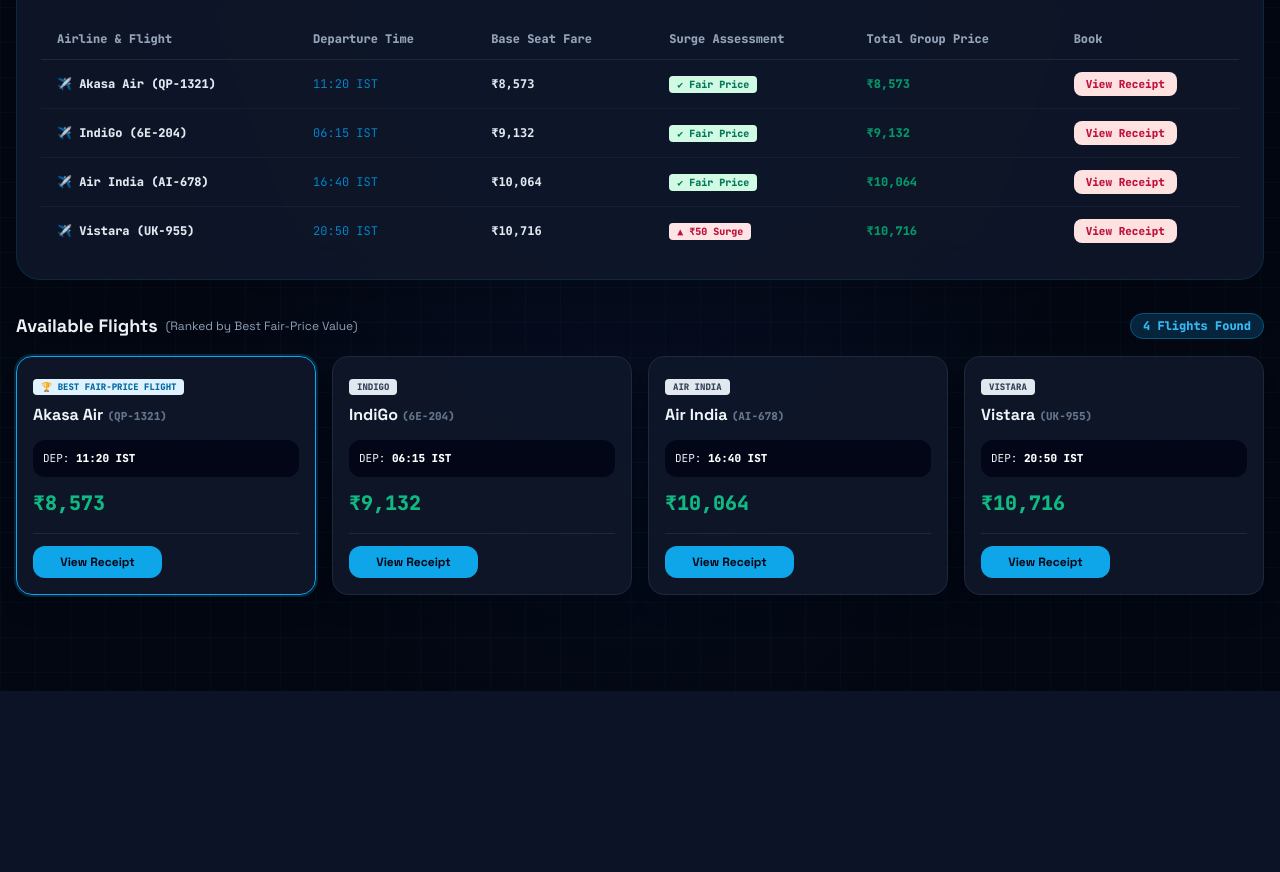
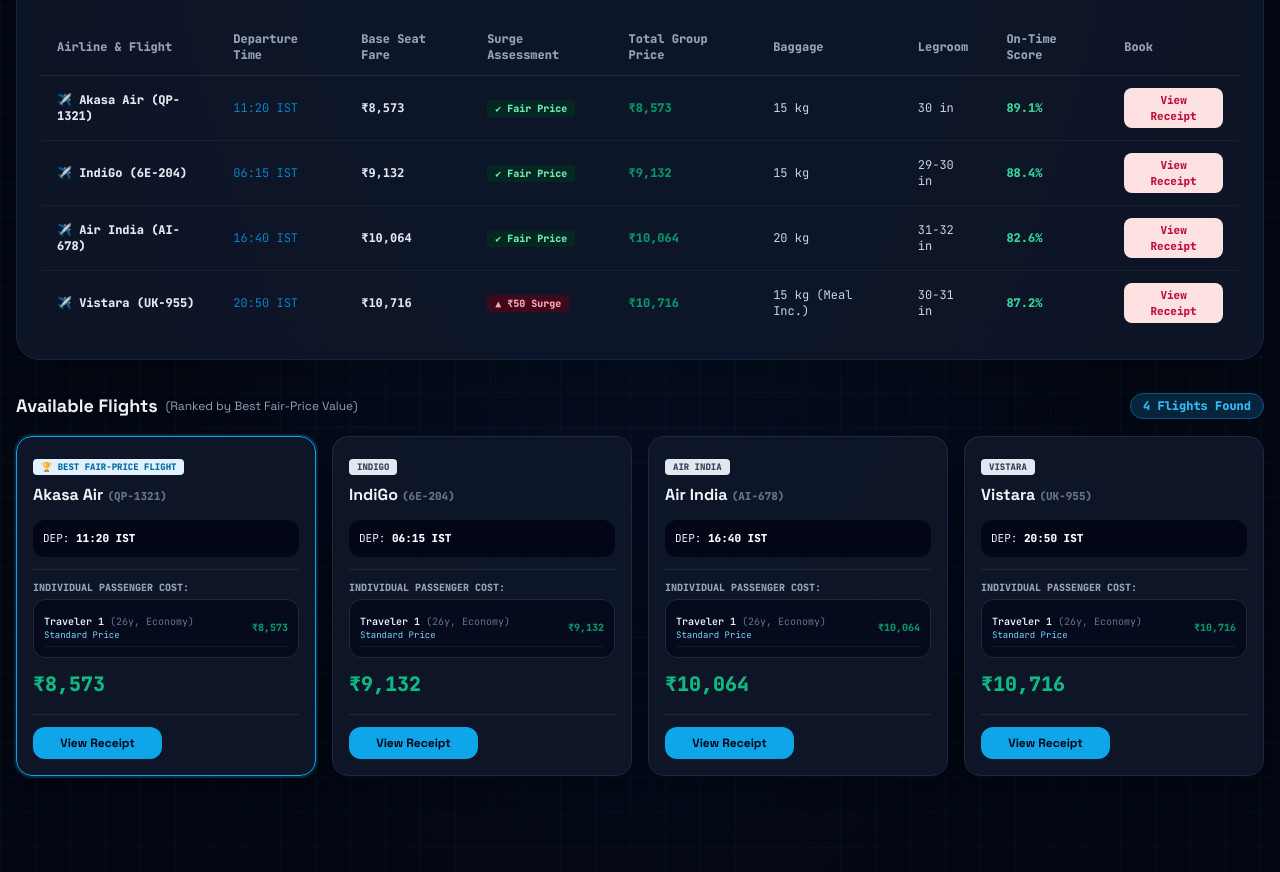
Before and after one commit to sumeetware1-cmyk/airintel-v2, a Flask app: page / in a window 1280 px wide. Shown: the part 1358-2230 px from the top of the page. Before the commit the page ends 2049 px from the top, so only its background shows below. Run offline with Flask 3, Linux system fonts and the light colour scheme; some libraries are stand-ins or nearby versions.

Commit message:
Update index.html

```diff
--- a/templates/index.html
+++ b/templates/index.html
@@ -172,61 +172,7 @@
         </div>
       </div>
 
-      <!-- RADAR MAP & ROUTE DETAILS -->
-      <div class="grid grid-cols-1 lg:grid-cols-12 gap-6">
-        <div class="lg:col-span-8 bg-white/90 dark:bg-slate-900/90 rounded-3xl border border-slate-200 dark:border-sky-900/40 p-5 shadow-2xl backdrop-blur-xl">
-          <div class="flex items-center justify-between mb-3">
-            <span class="mono text-xs font-bold text-sky-600 dark:text-sky-400 uppercase tracking-widest flex items-center space-x-2">
-              <span class="w-2 h-2 rounded-full bg-sky-500 animate-ping"></span>
-              <span>Interactive Flight Path & Radar</span>
-            </span>
-            <span class="mono text-[10px] text-emerald-600 dark:text-emerald-400 bg-slate-100 dark:bg-slate-950 px-2.5 py-1 rounded-lg border border-slate-200 dark:border-slate-800">
-              ● LIVE AIRSPACE TRACKER
-            </span>
-          </div>
-          <div id="air-radar-map" class="border border-slate-200 dark:border-slate-800"></div>
-          <div class="flex flex-wrap items-center justify-between mt-3 text-xs mono text-slate-500 dark:text-slate-400">
-            <div class="flex items-center space-x-4">
-              <span class="flex items-center space-x-1.5"><span class="w-2.5 h-2.5 rounded-full bg-emerald-500"></span><span>Fair Price</span></span>
-              <span class="flex items-center space-x-1.5"><span class="w-2.5 h-2.5 rounded-full bg-amber-500"></span><span>Normal Surge (15-30%)</span></span>
-              <span class="flex items-center space-x-1.5"><span class="w-2.5 h-2.5 rounded-full bg-rose-500"></span><span>High Surge Alert (&gt;35%)</span></span>
-            </div>
-            <span id="map-distance-readout" class="text-sky-600 dark:text-sky-300 font-bold">Flight Distance: ~1,148 km</span>
-          </div>
-        </div>
-
-        <div class="lg:col-span-4 bg-white/90 dark:bg-slate-900/90 rounded-3xl border border-slate-200 dark:border-sky-900/40 p-5 shadow-2xl backdrop-blur-xl flex flex-col justify-between">
-          <div>
-            <span class="mono text-xs font-bold text-emerald-600 dark:text-emerald-400 uppercase tracking-widest block mb-1">Flight Route Details</span>
-            <p class="text-xs text-slate-500 dark:text-slate-400 mb-4">Calculated based on genuine aerial distance and route popularity.</p>
-
-            <div class="bg-slate-50 dark:bg-slate-950 p-4 rounded-2xl border border-slate-200 dark:border-slate-800 space-y-3 mono text-xs">
-              <div class="flex justify-between">
-                <span class="text-slate-500 dark:text-slate-400">Route Type:</span>
-                <span class="text-emerald-600 dark:text-emerald-400 font-bold" id="feas-status">✔ High-Demand Direct</span>
-              </div>
-              <div class="flex justify-between">
-                <span class="text-slate-500 dark:text-slate-400">Daily Direct Flights:</span>
-                <span class="text-sky-600 dark:text-sky-300 font-bold" id="feas-frequency">~65 Flights / Day</span>
-              </div>
-              <div class="flex justify-between">
-                <span class="text-slate-500 dark:text-slate-400">Air Time Duration:</span>
-                <span class="font-bold" id="feas-time">2h 10m</span>
-              </div>
-              <div class="flex justify-between">
-                <span class="text-slate-500 dark:text-slate-400">Pricing Policy:</span>
-                <span class="text-slate-700 dark:text-slate-300 font-bold" id="feas-udan">Fair-Fare Monitored</span>
-              </div>
-            </div>
-          </div>
-
-          <div class="mt-4 p-3.5 rounded-xl border border-sky-200 dark:border-sky-900/50 bg-sky-50 dark:bg-sky-950/30 text-sky-800 dark:text-sky-300 text-xs">
-            <strong>Split Cabin & Offers:</strong> Book different travelers in separate cabins while preserving student/senior concessions per seat.
-          </div>
-        </div>
-      </div>
-
-      <!-- SEARCH INPUTS -->
+      <!-- SEARCH INPUTS (FIRST, AS REQUESTED) -->
       <div class="bg-white/90 dark:bg-slate-900/90 rounded-3xl border border-slate-200 dark:border-sky-900/40 p-6 sm:p-8 shadow-2xl backdrop-blur-xl">
         <div class="flex flex-wrap items-center justify-between pb-6 border-b border-slate-200 dark:border-slate-800/80 gap-4 mb-6">
           <div class="flex items-center space-x-2 bg-slate-100 dark:bg-slate-950/80 p-1.5 rounded-2xl border border-slate-200 dark:border-slate-800">
@@ -295,7 +241,61 @@
         </div>
       </div>
 
-      <!-- COMPARATOR TABLE & CARDS -->
+      <!-- RADAR MAP & ROUTE DETAILS (NOW BELOW THE BOOKING WINDOW, AS REQUESTED) -->
+      <div class="grid grid-cols-1 lg:grid-cols-12 gap-6">
+        <div class="lg:col-span-8 bg-white/90 dark:bg-slate-900/90 rounded-3xl border border-slate-200 dark:border-sky-900/40 p-5 shadow-2xl backdrop-blur-xl">
+          <div class="flex items-center justify-between mb-3">
+            <span class="mono text-xs font-bold text-sky-600 dark:text-sky-400 uppercase tracking-widest flex items-center space-x-2">
+              <span class="w-2 h-2 rounded-full bg-sky-500 animate-ping"></span>
+              <span>Interactive Flight Path & Radar</span>
+            </span>
+            <span class="mono text-[10px] text-emerald-600 dark:text-emerald-400 bg-slate-100 dark:bg-slate-950 px-2.5 py-1 rounded-lg border border-slate-200 dark:border-slate-800">
+              ● LIVE AIRSPACE TRACKER
+            </span>
+          </div>
+          <div id="air-radar-map" class="border border-slate-200 dark:border-slate-800"></div>
+          <div class="flex flex-wrap items-center justify-between mt-3 text-xs mono text-slate-500 dark:text-slate-400">
+            <div class="flex items-center space-x-4">
+              <span class="flex items-center space-x-1.5"><span class="w-2.5 h-2.5 rounded-full bg-emerald-500"></span><span>Fair Price</span></span>
+              <span class="flex items-center space-x-1.5"><span class="w-2.5 h-2.5 rounded-full bg-amber-500"></span><span>Normal Surge (15-30%)</span></span>
+              <span class="flex items-center space-x-1.5"><span class="w-2.5 h-2.5 rounded-full bg-rose-500"></span><span>High Surge Alert (&gt;35%)</span></span>
+            </div>
+            <span id="map-distance-readout" class="text-sky-600 dark:text-sky-300 font-bold">Flight Distance: ~1,148 km</span>
+          </div>
+        </div>
+
+        <div class="lg:col-span-4 bg-white/90 dark:bg-slate-900/90 rounded-3xl border border-slate-200 dark:border-sky-900/40 p-5 shadow-2xl backdrop-blur-xl flex flex-col justify-between">
+          <div>
+            <span class="mono text-xs font-bold text-emerald-600 dark:text-emerald-400 uppercase tracking-widest block mb-1">Flight Route Details</span>
+            <p class="text-xs text-slate-500 dark:text-slate-400 mb-4">Calculated based on genuine aerial distance and route popularity.</p>
+
+            <div class="bg-slate-50 dark:bg-slate-950 p-4 rounded-2xl border border-slate-200 dark:border-slate-800 space-y-3 mono text-xs">
+              <div class="flex justify-between">
+                <span class="text-slate-500 dark:text-slate-400">Route Type:</span>
+                <span class="text-emerald-600 dark:text-emerald-400 font-bold" id="feas-status">✔ High-Demand Direct</span>
+              </div>
+              <div class="flex justify-between">
+                <span class="text-slate-500 dark:text-slate-400">Daily Direct Flights:</span>
+                <span class="text-sky-600 dark:text-sky-300 font-bold" id="feas-frequency">~65 Flights / Day</span>
+              </div>
+              <div class="flex justify-between">
+                <span class="text-slate-500 dark:text-slate-400">Air Time Duration:</span>
+                <span class="font-bold" id="feas-time">2h 10m</span>
+              </div>
+              <div class="flex justify-between">
+                <span class="text-slate-500 dark:text-slate-400">Pricing Policy:</span>
+                <span class="text-slate-700 dark:text-slate-300 font-bold" id="feas-udan">Fair-Fare Monitored</span>
+              </div>
+            </div>
+          </div>
+
+          <div class="mt-4 p-3.5 rounded-xl border border-sky-200 dark:border-sky-900/50 bg-sky-50 dark:bg-sky-950/30 text-sky-800 dark:text-sky-300 text-xs">
+            <strong>Split Cabin & Offers:</strong> Book different travelers in separate cabins while preserving student/senior concessions per seat.
+          </div>
+        </div>
+      </div>
+
+      <!-- COMPARATOR TABLE & CARDS (WITH RESTORED BAGGAGE, LEGROOM & ON-TIME DETAILS) -->
       <div class="bg-white/90 dark:bg-slate-900/90 rounded-3xl border border-slate-200 dark:border-sky-900/40 p-6 shadow-2xl backdrop-blur-xl">
         <div class="flex items-center justify-between mb-4">
           <h3 class="text-base font-bold flex items-center space-x-2">
@@ -312,6 +312,9 @@
                 <th class="py-3 px-4">Base Seat Fare</th>
                 <th class="py-3 px-4">Surge Assessment</th>
                 <th class="py-3 px-4">Total Group Price</th>
+                <th class="py-3 px-4">Baggage</th>
+                <th class="py-3 px-4">Legroom</th>
+                <th class="py-3 px-4">On-Time Score</th>
                 <th class="py-3 px-4">Book</th>
               </tr>
             </thead>
@@ -359,7 +362,23 @@
         </div>
       </div>
 
-      <!-- NEW EXPANDED PANELS: WHY DID INDEX MOVE & RISE VS FALL -->
+      <!-- CHARTS (NOW MOVED ABOVE THE INTELLIGENCE & MOMENTUM PANELS, AS REQUESTED) -->
+      <div class="grid grid-cols-1 lg:grid-cols-2 gap-6">
+        <div class="bg-white/80 dark:bg-slate-900/80 p-6 rounded-3xl border border-slate-200 dark:border-slate-800 shadow-xl">
+          <div class="flex justify-between items-center mb-4">
+            <h3 class="font-bold text-sm sm:text-base">Price Increase as Travel Date Approaches</h3>
+            <select id="route-select" onchange="loadTrendChart()" class="text-xs border border-slate-300 dark:border-slate-700 rounded-lg p-1.5 bg-slate-100 dark:bg-slate-800 font-semibold outline-none"></select>
+          </div>
+          <div class="h-64"><canvas id="trendChart"></canvas></div>
+        </div>
+
+        <div class="bg-white/80 dark:bg-slate-900/80 p-6 rounded-3xl border border-slate-200 dark:border-slate-800 shadow-xl">
+          <h3 class="font-bold mb-4 text-sm sm:text-base">Airline Price Comparison</h3>
+          <div class="h-64"><canvas id="airlineChart"></canvas></div>
+        </div>
+      </div>
+
+      <!-- MACRO INTELLIGENCE ENGINE & DIRECTIONAL MOMENTUM PANELS -->
       <div class="grid grid-cols-1 lg:grid-cols-12 gap-6">
 
         <!-- WHY DID THE INDEX MOVE? (EXPLANATION PANEL) -->
@@ -375,14 +394,14 @@
               <div class="p-3 rounded-xl bg-slate-50 dark:bg-slate-950 border border-slate-200 dark:border-slate-800 flex items-start space-x-3">
                 <span class="text-amber-500 text-base font-bold">▲</span>
                 <div>
-                  <strong class="text-slate-800 dark:text-slate-200 block">Trunk Route Demand Surge (+6.4%)</strong>
-                  <span class="text-slate-500 dark:text-slate-400 text-[11px]">High business traveler rotation on BOM-DEL and BLR-HYD corridors increased last-minute load factors.</span>
+                  <strong class="text-slate-800 dark:text-slate-200 block">Trunk Route Business Rotation (+6.4%)</strong>
+                  <span class="text-slate-500 dark:text-slate-400 text-[11px]">High corporate demand on major metropolitan sectors (BOM-DEL, BLR-HYD) compressed available seat inventory.</span>
                 </div>
               </div>
               <div class="p-3 rounded-xl bg-slate-50 dark:bg-slate-950 border border-slate-200 dark:border-slate-800 flex items-start space-x-3">
                 <span class="text-emerald-500 text-base font-bold">▼</span>
                 <div>
-                  <strong class="text-slate-800 dark:text-slate-200 block">Advance Booking Stabilization (-2.1%)</strong>
+                  <strong class="text-slate-800 dark:text-slate-200 block">Advance Booking Window Stability (-2.1%)</strong>
                   <span class="text-slate-500 dark:text-slate-400 text-[11px]">Fares for bookings made 21+ days out remain firmly anchored near the fair-market baseline index.</span>
                 </div>
               </div>
@@ -422,22 +441,6 @@
           </div>
         </div>
 
-      </div>
-
-      <!-- CHARTS & ROUTE-WISE BREAKDOWN -->
-      <div class="grid grid-cols-1 lg:grid-cols-2 gap-6">
-        <div class="bg-white/80 dark:bg-slate-900/80 p-6 rounded-3xl border border-slate-200 dark:border-slate-800 shadow-xl">
-          <div class="flex justify-between items-center mb-4">
-            <h3 class="font-bold text-sm sm:text-base">Price Increase as Travel Date Approaches</h3>
-            <select id="route-select" onchange="loadTrendChart()" class="text-xs border border-slate-300 dark:border-slate-700 rounded-lg p-1.5 bg-slate-100 dark:bg-slate-800 font-semibold outline-none"></select>
-          </div>
-          <div class="h-64"><canvas id="trendChart"></canvas></div>
-        </div>
-
-        <div class="bg-white/80 dark:bg-slate-900/80 p-6 rounded-3xl border border-slate-200 dark:border-slate-800 shadow-xl">
-          <h3 class="font-bold mb-4 text-sm sm:text-base">Airline Price Comparison</h3>
-          <div class="h-64"><canvas id="airlineChart"></canvas></div>
-        </div>
       </div>
 
       <!-- ROUTE-WISE AIRFARE MATRIX TABLE -->
@@ -807,13 +810,21 @@
         const data = await res.json();
         document.getElementById('results-count-badge').innerText = `${data.all_deals.length} Flights Found`;
 
+        const specs = {
+          'IndiGo': { baggage: '15 kg', pitch: '29-30 in', otp: '88.4%' },
+          'Akasa Air': { baggage: '15 kg', pitch: '30 in', otp: '89.1%' },
+          'Air India': { baggage: '20 kg', pitch: '31-32 in', otp: '82.6%' },
+          'Vistara': { baggage: '15 kg (Meal Inc.)', pitch: '30-31 in', otp: '87.2%' }
+        };
+
         const tbody = document.getElementById('comparator-tbody');
         tbody.innerHTML = '';
         data.all_deals.forEach(d => {
+          const sp = specs[d.airline] || { baggage: '15 kg', pitch: '30 in', otp: '85%' };
           const fareDiff = d.base_unit_fare - currentBaselineFare;
           const surgeBadge = fareDiff > 0 ?
-            `<span class="bg-rose-100 text-rose-700 px-2 py-0.5 rounded text-[10px] font-bold">▲ ₹${fareDiff.toLocaleString()} Surge</span>` :
-            `<span class="bg-emerald-100 text-emerald-700 px-2 py-0.5 rounded text-[10px] font-bold">✔ Fair Price</span>`;
+            `<span class="bg-rose-100 dark:bg-rose-950/80 text-rose-700 dark:text-rose-300 px-2 py-0.5 rounded text-[10px] font-bold">▲ ₹${fareDiff.toLocaleString()} Surge</span>` :
+            `<span class="bg-emerald-100 dark:bg-emerald-950/80 text-emerald-700 dark:text-emerald-300 px-2 py-0.5 rounded text-[10px] font-bold">✔ Fair Price</span>`;
 
           const row = document.createElement('tr');
           row.className = "hover:bg-slate-100 dark:hover:bg-slate-800/40 transition";
@@ -823,6 +834,9 @@
             <td class="py-3 px-4 font-mono font-bold">₹${d.base_unit_fare.toLocaleString()}</td>
             <td class="py-3 px-4">${surgeBadge}</td>
             <td class="py-3 px-4 font-bold text-emerald-600">₹${d.total_trip_cost.toLocaleString()}</td>
+            <td class="py-3 px-4 text-slate-600 dark:text-slate-300">${sp.baggage}</td>
+            <td class="py-3 px-4 text-slate-600 dark:text-slate-300">${sp.pitch}</td>
+            <td class="py-3 px-4 text-emerald-600 dark:text-emerald-400 font-bold">${sp.otp}</td>
             <td class="py-3 px-4"><button onclick='openBooking(${JSON.stringify(d)}, "${origin}", "${destination}")' class="bg-red-100 text-rose-700 px-3 py-1 rounded-lg text-[11px] font-bold">View Receipt</button></td>
           `;
           tbody.appendChild(row);
@@ -832,6 +846,17 @@
         grid.innerHTML = '';
         data.all_deals.forEach((deal, idx) => {
           const isBest = idx === 0;
+          const breakdownPills = deal.breakdown.map(b => `
+            <div class="flex justify-between items-center text-[10px] mono py-1 border-b border-slate-200 dark:border-slate-800/50">
+              <div>
+                <span class="font-semibold">${b.passenger}</span>
+                <span class="text-slate-500"> (${b.age}y, ${b.cabin})</span>
+                <span class="text-sky-600 dark:text-sky-300 block text-[9px]">${b.offer}</span>
+              </div>
+              <span class="text-emerald-600 font-bold">₹${b.seat_fare.toLocaleString()}</span>
+            </div>
+          `).join('');
+
           const card = document.createElement('div');
           card.className = `p-4 rounded-2xl border bg-white/90 dark:bg-slate-900/90 shadow-xl flex flex-col justify-between ${isBest ? 'border-sky-500 ring-2 ring-sky-500/20' : 'border-slate-200 dark:border-slate-800'}`;
           card.innerHTML = `
@@ -840,6 +865,12 @@
               <h4 class="font-black text-base mt-1.5">${deal.airline} <span class="text-[11px] text-slate-500 mono">(${deal.flight_number})</span></h4>
               <div class="mt-3 flex justify-between text-[11px] bg-slate-50 dark:bg-slate-950 p-2.5 rounded-xl mono">
                 <span>DEP: <strong class="text-white">${deal.departure_time} IST</strong></span>
+              </div>
+              <div class="mt-3 pt-2.5 border-t border-slate-800">
+                <p class="text-[10px] text-slate-400 mb-1 font-bold uppercase mono">Individual Passenger Cost:</p>
+                <div class="bg-slate-50 dark:bg-slate-950/70 p-2.5 rounded-xl border border-slate-800 space-y-1 mb-2">
+                  ${breakdownPills}
+                </div>
               </div>
               <h3 class="text-xl font-black text-emerald-500 mono mt-3">₹${deal.total_trip_cost.toLocaleString()}</h3>
             </div>
```
